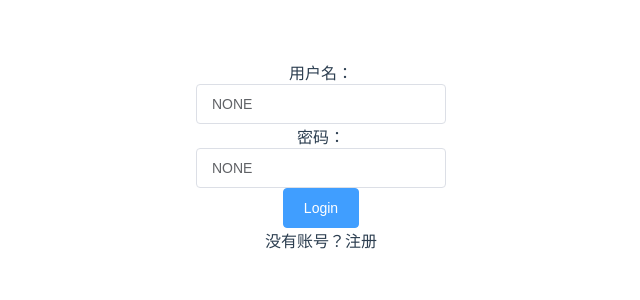
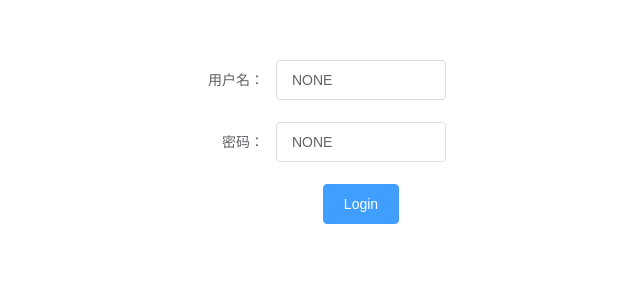
Before and after one commit to SmacUL/demo, a Vue app in the folder front/: page / in a window 1280 px wide. Shown: the top 300 px of the page, without its empty margins (319-959 px from the left). Built offline with nearby package versions, Linux system fonts and the light colour scheme.

Commit message:
登陆页面&&首页左侧菜单

```diff
--- a/front/src/components/index/IndexLeft.vue
+++ b/front/src/components/index/IndexLeft.vue
@@ -2,23 +2,28 @@
 
 <template>
   <div>
-    <blog-header></blog-header>
-    <hr/>
-    <div>
-      这是首页，嘻嘻嘻。
-    </div>
-    <hr/>
-    <blog-footer></blog-footer>
+    <el-row class="tac" style="width: 300px">
+      <el-col :span="12">
+        <!-- <h5>默认颜色</h5> -->
+        <el-menu default-active="1" class="el-menu-vertical-demo">
+          <el-menu-item index="1">
+            <span slot="title">导航一</span>
+          </el-menu-item>
+          <el-menu-item index="2">
+            <span slot="title">导航二</span>
+          </el-menu-item>
+          <el-menu-item index="3">
+            <span slot="title">导航三</span>
+          </el-menu-item>
+        </el-menu>
+      </el-col>
+    </el-row>
   </div>
 </template>
 
 <script>
-import blogHeader from '@/components/common/BlogHeader.vue'
-import blogFooter from '@/components/common/BlogFooter.vue'
 
 export default {
-  name: 'BlogIndex',
-  // blogHeader/blogFooter组件给申明到components里面然后在template里面使用
-  components: { blogHeader, blogFooter }
+
 }
 </script>
--- a/front/src/page/Index.vue
+++ b/front/src/page/Index.vue
@@ -0,0 +1,14 @@
+<template>
+    <indexLeft></indexLeft>
+</template>
+
+<script>
+import indexLeft from '@/components/index/IndexLeft.vue'
+import indexRight from '@/components/index/IndexRight.vue'
+import indexEdit from '@/components/index/IndexEdit.vue'
+// import blogFooter from '@/components/common/BlogFooter.vue'
+
+export default {
+  components: { indexLeft, indexRight, indexEdit }
+}
+</script>
--- a/front/src/page/Login.vue
+++ b/front/src/page/Login.vue
@@ -1,20 +1,20 @@
 <template>
   <div id="loginDiv">
-    <div>
-      <div>
-        <span>用户名：</span>
-        <el-input v-model="username" placeholder="请输入用户名"></el-input>
-      </div>
-      <div>
-        <span>密码：</span>
-        <el-input v-model="password" placeholder="请输入密码"></el-input>
-      </div>
 
-      <div>
-        <el-button type="primary" @click="login()">Login</el-button>
-      </div>
-      <span class="clickFont">没有账号？</span><span>注册</span>
-    </div>
+    <el-form ref="form" :model="form" label-width="80px">
+        <el-form-item label="用户名：">
+            <el-input v-model="form.username" placeholder="请输入用户名"></el-input>
+        </el-form-item>
+        <el-form-item label="密码：">
+            <el-input v-model="form.password" placeholder="请输入密码"></el-input>
+        </el-form-item>
+        <el-form-item>
+            <el-button type="primary" @click="login()">Login</el-button>
+        </el-form-item>
+        <!-- <el-form-item>
+            <el-button type="primary" @click="register()">Register</el-button>
+        </el-form-item> -->
+    </el-form>
   </div>
 </template>
 
@@ -22,8 +22,11 @@
     export default {
         data() {
             return {
-                username:'NONE',
-                password:'NONE',
+                form: {
+                    username:'NONE',
+                    password:'NONE',
+                }
+
             }
         },
         methods: {
@@ -31,8 +34,8 @@
                 // 需要修改需修改
 
                 // this.$axios.post('/api/login/verify',{
-                //     username:this.username,
-                //     passwork:this.password,
+                //     username:this.form.username,
+                //     passwork:this.form.password,
                 // }).then((response) => {
                 // if (response.data == true){
                 //     this.$Message.success('登录成功!');
```
